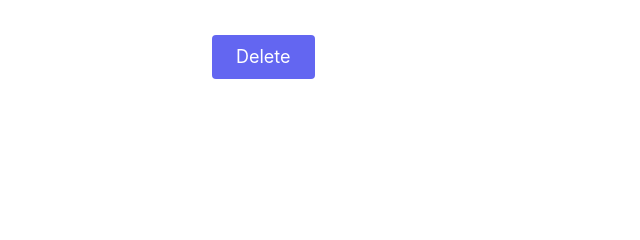
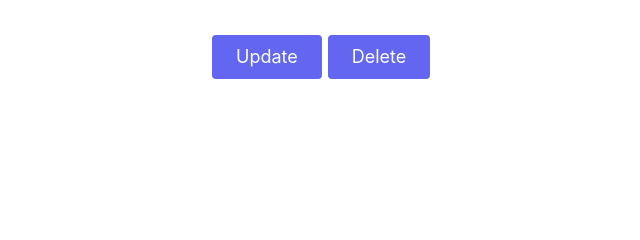
Before and after one commit to langBeralarm/django-learning-app, a Django app: template todo/templates/todo/todo_detail.html in a window 1280 px wide. Shown: the part 393-633 px from the top of the page, without its empty margins (28-668 px from the left). Run offline with Django 4.2, Linux system fonts and the light colour scheme; the template is opened without the code that fills it, so the values that code supplies are empty; some libraries are stand-ins or nearby versions.

Commit message:
Add update button to todo_detail view

```diff
--- a/todo/templates/todo/todo_detail.html
+++ b/todo/templates/todo/todo_detail.html
@@ -31,7 +31,11 @@
         <p class="mb-8 leading-relaxed">{{ todo.description }}</p>
         <p class="mb-8 leading-relaxed">Created: {{ todo.creation_date }}</p>
         <p class="mb-8 leading-relaxed">Due: {{ todo.due_date }}</p>
-        <div class="flex justify-left">
+        <div class="flex justify-left space-x-1.5">
+          <a href="{% url "todo:todo_update" todo.pk %}"
+             class="inline-flex text-white bg-indigo-500 border-0 py-2 px-6 hover:no-underline focus:outline-none hover:bg-indigo-600 rounded text-lg">
+            Update
+          </a>
           <a href="{% url "todo:todo_delete" todo.pk %}"
              class="inline-flex text-white bg-indigo-500 border-0 py-2 px-6 hover:no-underline focus:outline-none hover:bg-indigo-600 rounded text-lg">
             Delete
```
